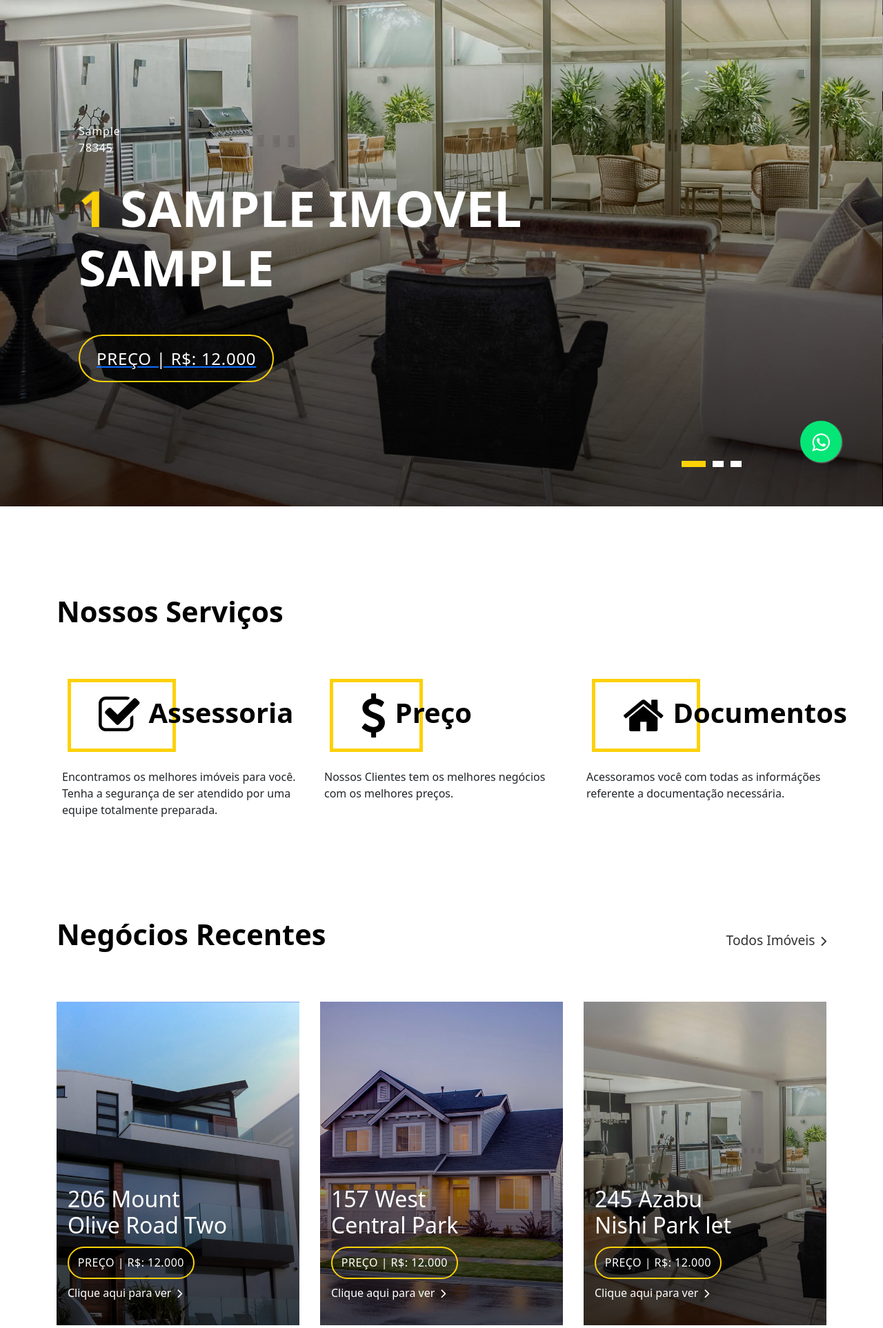
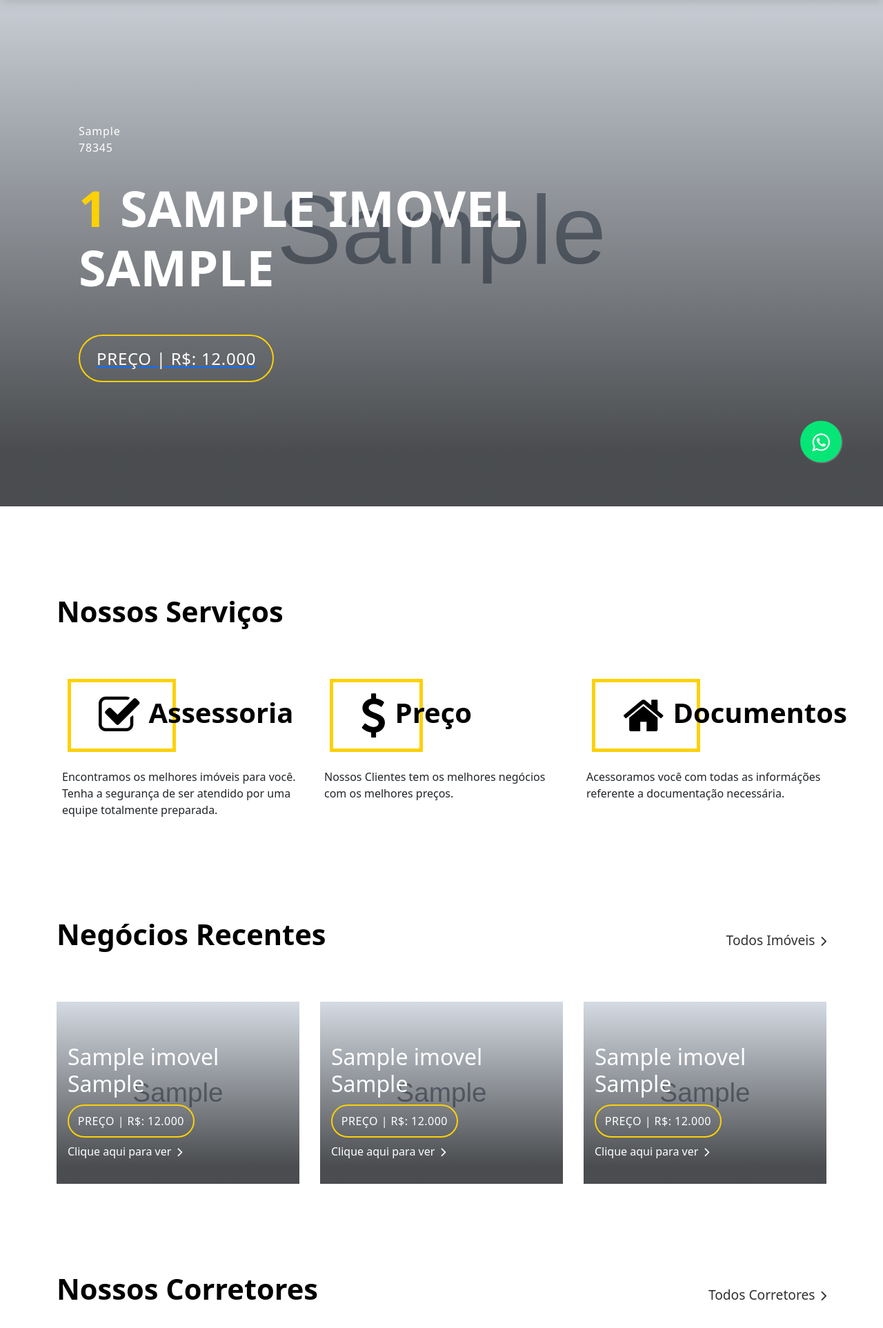
Before and after one commit to EmmanuelVeiga/Imb, a Django app: template rimov/core/templates/index.html in a window 1280 px wide. Shown: the part 90-2015 px from the top of the page at 69% size. Run offline with Django 3.2, Linux system fonts and the light colour scheme; the template is opened without the code that fills it: values that come from a table or form of the project are taken from there, others are empty; tables that the repository leaves empty hold one stand-in row (values such as "Sample post"); grey boxes marked "Sample" are stand-in pictures; parts of the project's set-up code (start-up, migrations or seed data) failed here and were passed over; some libraries are stand-ins or nearby versions.

Commit message:
Retornando os imóveis no index.

```diff
--- a/rimov/core/templates/index.html
+++ b/rimov/core/templates/index.html
@@ -105,14 +105,15 @@
   <div class="intro intro-carousel">
 
     <div id="carousel" class="owl-carousel owl-theme">
-      <div class="carousel-item-a intro-item bg-image" style="background-image: url({% static 'assets/img/slide-1.jpg' %})">
+      {% for imovel in imoveis %}
+        {% if imovel.first_image %}
+          <div class="carousel-item-a intro-item bg-image" style="background-image: url({{ imovel.first_image.imagem.url }})">
             <div class="overlay overlay-a"></div>
             <div class="intro-content display-table">
               <div class="table-cell">
                 <div class="container">
                   <div class="row">
                     <div class="col-lg-8">
-                   {% for imovel in imoveis %}
                       <div class="intro-body">
                         <p class="intro-title-top">{{imovel.localizacao}}
                           <br> 78345</p>
@@ -123,14 +124,15 @@
                           <a href="#"><span class="price-a">Preço | R$: 12.000</span></a>
                         </p>
                       </div>
-                {% endfor %}
                     </div>
                   </div>
                 </div>
               </div>
             </div>
           </div>
-      <div class="carousel-item-a intro-item bg-image" style="background-image: url({% static 'assets/img/slide-2.jpg' %})">
+        {% endif %}
+      {% endfor %}
+      <!-- <div class="carousel-item-a intro-item bg-image" style="background-image: url({% static 'assets/img/slide-2.jpg' %})">
         <div class="overlay overlay-a"></div>
         <div class="intro-content display-table">
           <div class="table-cell">
@@ -179,7 +181,7 @@
             </div>
           </div>
         </div>
-      </div>
+      </div> -->
     </div>
   </div><!-- End Intro Section -->
 
@@ -277,17 +279,20 @@
           </div>
         </div>
         <div id="property-carousel" class="owl-carousel owl-theme">
+          {% for imovel in imoveis %}
             <div class="carousel-item-b">
               <div class="card-box-a card-shadow">
                 <div class="img-box-a">
-                <img src="{% static 'img/property-6.jpg' %}" alt="" class="img-a img-fluid">
+                  {% if imovel.first_image %}
+                    <img class="img-a img-fluid" src="{{ imovel.first_image.imagem.url }}">
+                  {% endif %}
                 </div>
                 <div class="card-overlay">
                   <div class="card-overlay-a-content">
                     <div class="card-header-a">
                       <h2 class="card-title-a">
-                      <a href="property-single.html">206 Mount
-                        <br /> Olive Road Two</a>
+                        <a href="property-single.html">{{ imovel.titulo }}
+                          <br /> {{ imovel.localizacao }}</a>
                       </h2>
                     </div>
                     <div class="card-body-a">
@@ -324,7 +329,7 @@
                 </div>
               </div>
             </div>
-          <div class="carousel-item-b">
+            <!-- <div class="carousel-item-b">
               <div class="card-box-a card-shadow">
                 <div class="img-box-a">
                   <img src="{% static 'img/property-3.jpg' %}" alt="" class="img-a img-fluid">
@@ -464,7 +469,8 @@
                   </div>
                 </div>
               </div>
-          </div>
+            </div> -->
+          {% endfor %}
         </div>
       </div>
     </section><!-- End Latest Properties Section -->
```
Also changed, not shown: rimov/imovel/admin.py (+7 -1 lines), README.md, 1 other file. Lines whose indentation alone changed are shown as unchanged.
